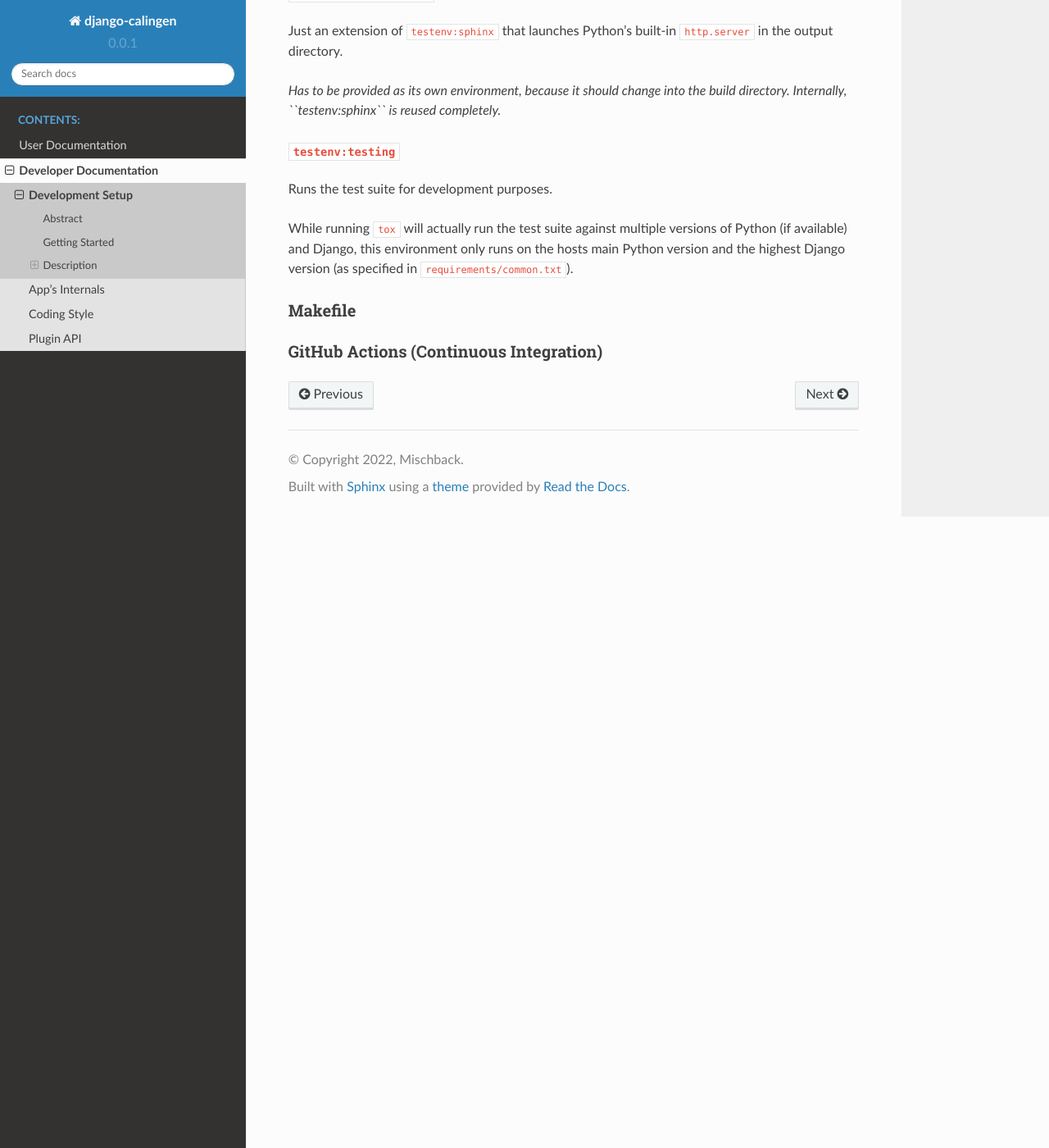
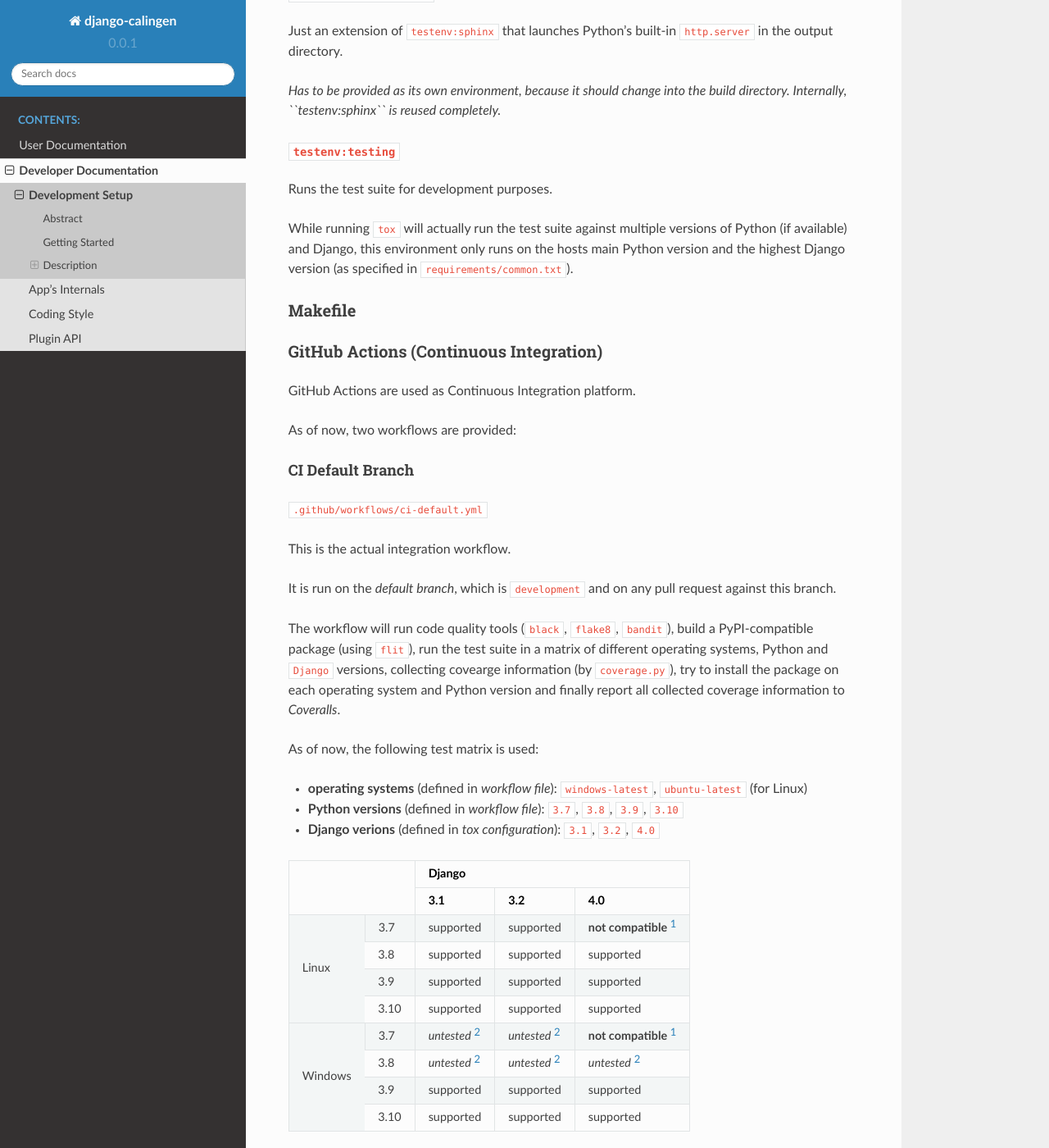
Before and after one commit to Mischback/django-calingen, a Sphinx documentation site: the page built from docs/source/developer/development_setup.rst, in a window 1280 px wide and 1400 px high, scrolled down 4323 px. Shown: the whole window at 82% size. Built offline with Sphinx 7.4.7 and the Read the Docs theme 2.0.0, drawn with Linux system fonts in a browser that asks for light colours; pages that are not in the unit, such as notebooks, are missing from menus; the version number is read from the project's files by our own code; some of the changed text lies outside the part shown.

Commit message:
Include description of GitHub Action workflows

```diff
--- a/docs/source/developer/development_setup.rst
+++ b/docs/source/developer/development_setup.rst
@@ -266,9 +266,60 @@ hosts main Python version and the highest Django version (as specified in
 Makefile
 ========
 
+
 .. _calingen-dev-doc-setup-desc-gh-actions-label:
 
 GitHub Actions (Continuous Integration)
 =======================================
 
+GitHub Actions are used as Continuous Integration platform.
+
+As of now, two workflows are provided:
+
+CI Default Branch
+-----------------
+
+``.github/workflows/ci-default.yml``
+
+This is the actual integration workflow.
+
+It is run on the *default branch*, which is ``development`` and on any pull
+request against this branch.
+
+The workflow will run code quality tools (``black``, ``flake8``, ``bandit``),
+build a PyPI-compatible package (using ``flit``), run the test suite in a
+matrix of different operating systems, Python and ``Django`` versions,
+collecting covearge information (by ``coverage.py``), try to  install the
+package on each operating system and Python version and finally report all
+collected coverage information to *Coveralls*.
+
+As of now, the following test matrix is used:
+
+- **operating systems** (defined in *workflow file*): ``windows-latest``,
+  ``ubuntu-latest`` (for Linux)
+- **Python versions** (defined in *workflow file*): ``3.7``, ``3.8``, ``3.9``,
+  ``3.10``
+- **Django verions** (defined in *tox configuration*): ``3.1``, ``3.2``,
+  ``4.0``
+
+.. include:: ../includes/ci-matrix.rst.txt
+
+The workflow actually relies heavily on the project's
+:ref:`tox environments <calingen-dev-doc-setup-desc-tox-env-label>` internally.
+
+
+CI Release
+----------
+
+``.github/workflows/ci-release.yml``
+
+This workflow will release the packaged app to PyPI.
+
+Internally, it uses ``flit`` from inside a
+:ref:`tox environment <calingen-dev-doc-setup-desc-tox-env-label>`.
+
+.. warning::
+  To authenticate with https://pypi.org, a token is used. This has to be
+  provided using a repository secret named ``PYPI_REPO_TOKEN``.
+
 .. |calingen| replace:: **django-calingen**
--- /dev/null
+++ b/docs/source/includes/ci-matrix.rst.txt
@@ -0,0 +1,27 @@
++----------------+-----------------------------------------------------------------------------------------------+
+|                | Django                                                                                        |
+|                +----------------------------+----------------------------+-------------------------------------+
+|                | 3.1                        | 3.2                        | 4.0                                 |
++=========+======+============================+============================+=====================================+
+| Linux   | 3.7  | supported                  | supported                  | **not compatible** [#incompatible]_ |
+|         +------+----------------------------+----------------------------+-------------------------------------+
+|         | 3.8  | supported                  | supported                  | supported                           |
+|         +------+----------------------------+----------------------------+-------------------------------------+
+|         | 3.9  | supported                  | supported                  | supported                           |
+|         +------+----------------------------+----------------------------+-------------------------------------+
+|         | 3.10 | supported                  | supported                  | supported                           |
++---------+------+----------------------------+----------------------------+-------------------------------------+
+| Windows | 3.7  | *untested* [#jsonmissing]_ | *untested* [#jsonmissing]_ | **not compatible** [#incompatible]_ |
+|         +------+----------------------------+----------------------------+-------------------------------------+
+|         | 3.8  | *untested* [#jsonmissing]_ | *untested* [#jsonmissing]_ | *untested* [#jsonmissing]_          |
+|         +------+----------------------------+----------------------------+-------------------------------------+
+|         | 3.9  | supported                  | supported                  | supported                           |
+|         +------+----------------------------+----------------------------+-------------------------------------+
+|         | 3.10 | supported                  | supported                  | supported                           |
++---------+------+----------------------------+----------------------------+-------------------------------------+
+
+.. [#incompatible] This combination of ``Django`` and ``Python`` are not
+   compatible.
+.. [#jsonmissing] This combination is not tested during CI, because the Python
+   version does not ship with the required extension of SQLite to support JSON
+   fields. However, *installing* the package is tested and working.
```
Also changed, not shown: 1 other file.
